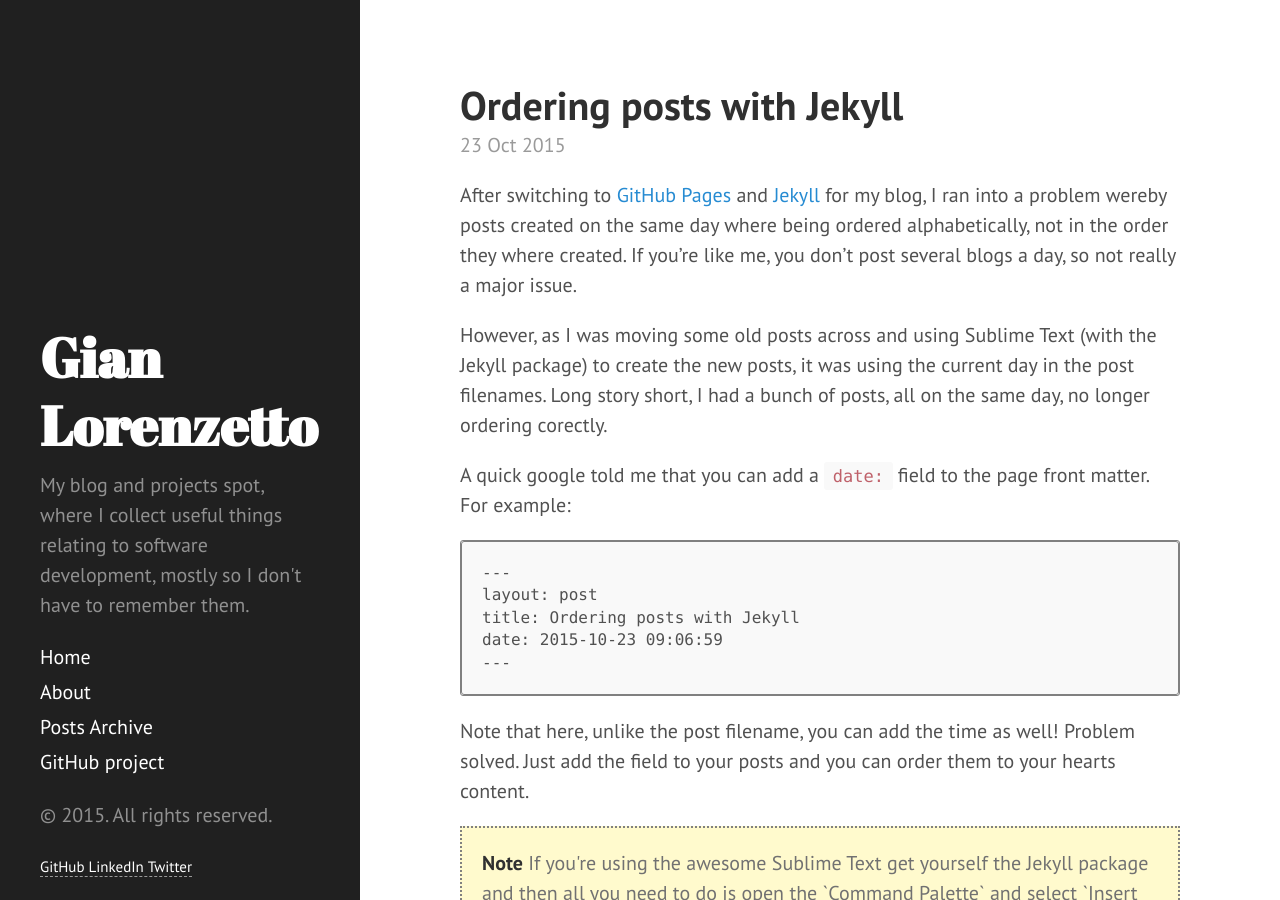
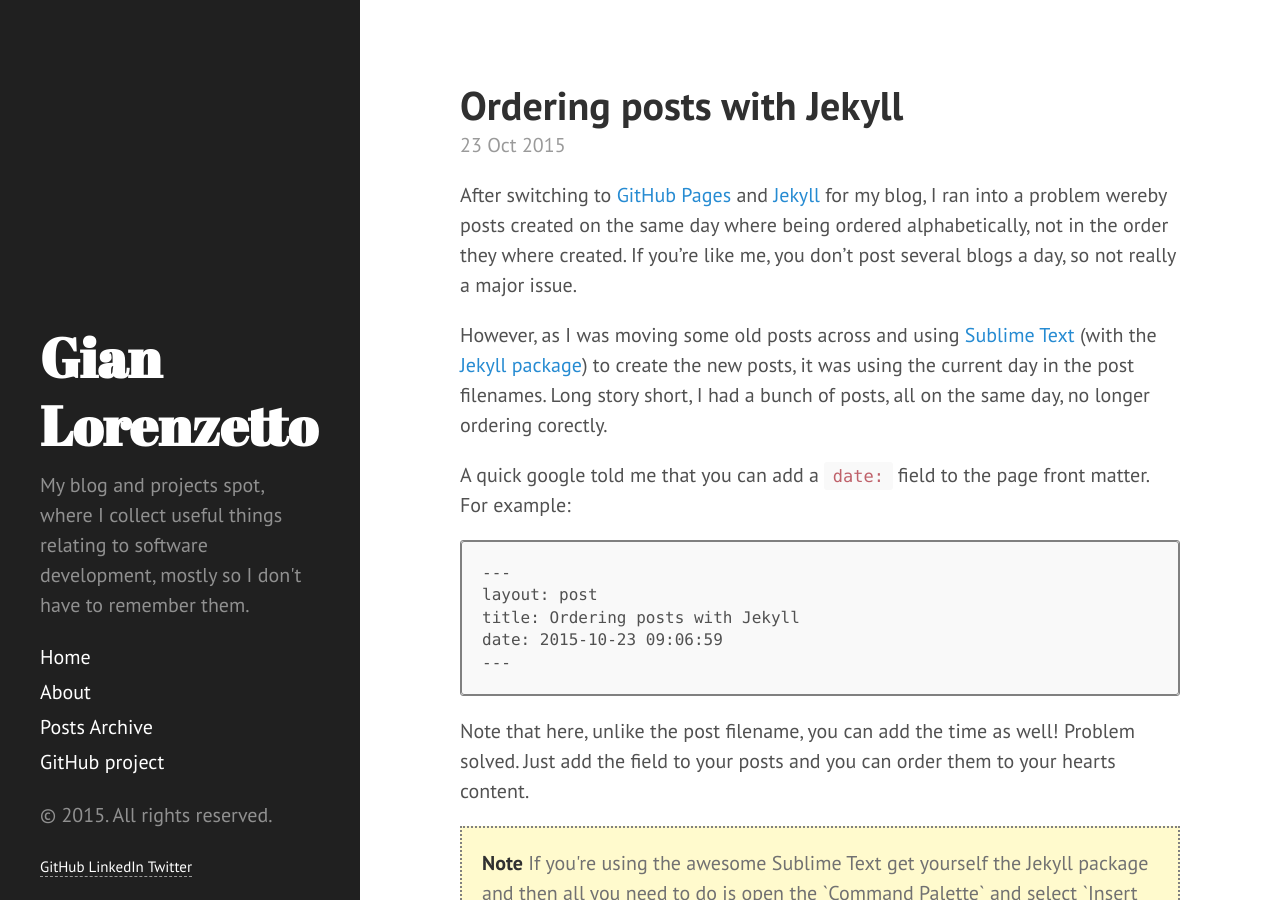
Before and after one commit to GianLorenzetto/GianLorenzetto.github.io-www, a Jekyll site: the page built from _posts/2015-10-23-ordering-posts-with-jekyll.md, in a window 1280 px wide and 900 px high. Built offline with Jekyll 4.4.1, drawn with Linux system fonts in a browser that asks for light colours; Markdown is read by kramdown in place of the engine named in the settings; some of the changed lines change nothing that is shown.

Commit message:
Commit missed edit.

```diff
--- a/_posts/2015-10-23-ordering-posts-with-jekyll.md
+++ b/_posts/2015-10-23-ordering-posts-with-jekyll.md
@@ -8,7 +8,7 @@ tags: []
 
 After switching to [GitHub Pages](https://pages.github.com) and [Jekyll](https://jekyllrb.com) for my blog, I ran into a problem wereby posts created on the same day where being ordered alphabetically, not in the order they where created. If you're like me, you don't post several blogs a day, so not really a major issue.
 
-However, as I was moving some old posts across and using Sublime Text (with the Jekyll package) to create the new posts, it was using the current day in the post filenames. Long story short, I had a bunch of posts, all on the same day, no longer ordering corectly.
+However, as I was moving some old posts across and using [Sublime Text](http://www.sublimetext.com) (with the [Jekyll package](https://packagecontrol.io/packages/Jekyll)) to create the new posts, it was using the current day in the post filenames. Long story short, I had a bunch of posts, all on the same day, no longer ordering corectly.
 
 A quick google told me that you can add a `date:` field to the page front matter. For example:
 
```
